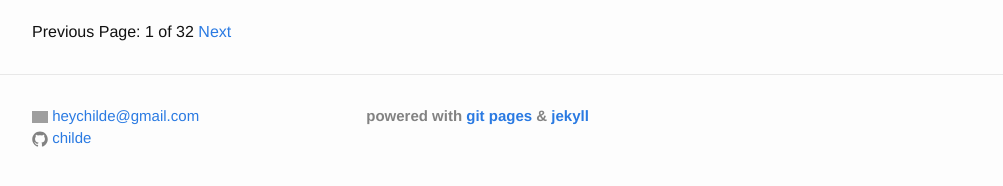
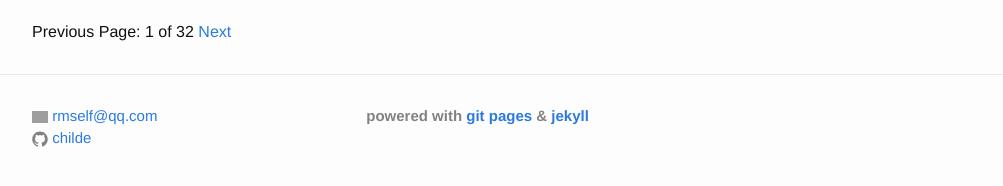
Before and after one commit to childe/gitcommit.today, a Jekyll site: the page built from index.html, in a window 1280 px wide and 900 px high, scrolled down 2573 px. Shown: the part 690-876 px from the top of the window, without its empty margins (138-1141 px from the left). Built offline with Jekyll 4.4.1, drawn with Linux system fonts in a browser that asks for light colours; the list of posts is cut into pages by our own code; grey boxes are pictures that could not be loaded.

Commit message:
modified:   _config.yml

```diff
--- a/_config.yml
+++ b/_config.yml
@@ -1,10 +1,10 @@
 # Site settings
 title: 每天多一点
-email: heychilde@gmail.com
+email: rmself@qq.com
 description: '每天多一点'
 
-baseurl: "/gitcommit.today"
-url: "https://childe.github.io"
+baseurl: "/"
+url: "http://gitcommit.today"
 github_username:  childe
 
 # Build settings
```
